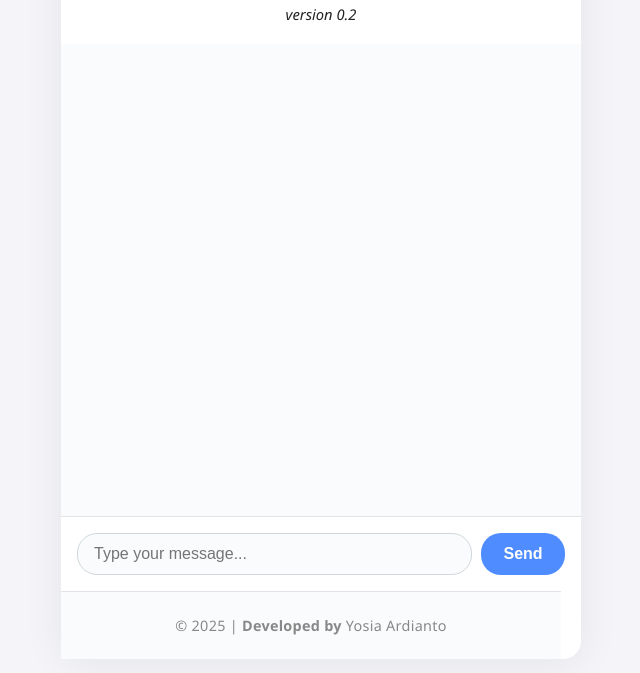
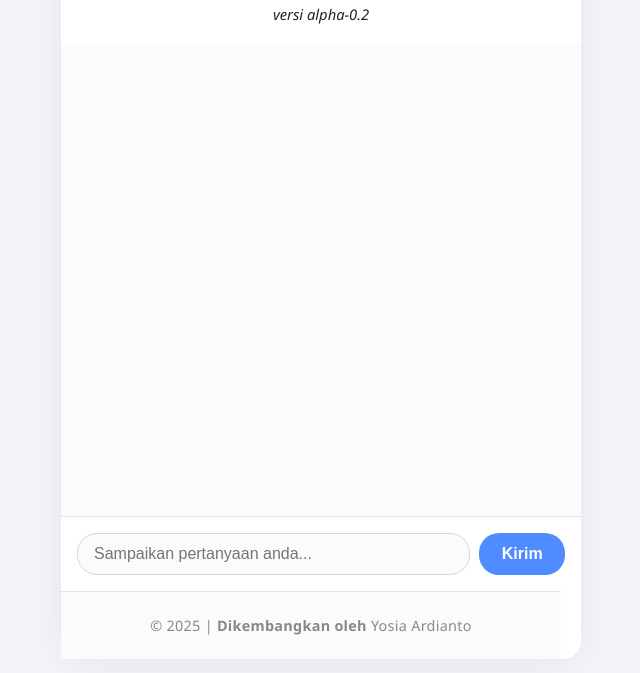
Before and after one commit to legalera/legalera.github.io, a plain HTML site: page index.html in a window 1280 px wide. Shown: the part 85-758 px from the top of the page, without its empty margins (319-959 px from the left). Drawn offline with nearby package versions, Linux system fonts and the light colour scheme.

Commit message:
Language to indonesian

```diff
--- a/index.html
+++ b/index.html
@@ -5,20 +5,20 @@
 	<meta name="viewport" content="width=device-width, initial-scale=1.0">
 	<link rel="stylesheet" href="assets/style/style.css">
 	<script src="https://cdn.jsdelivr.net/npm/marked/marked.min.js"></script>
-	<title>Lexera AI - Asisten Hukum AI oleh LSHI dan LEI</title>
+	<title>Lexera AI - Asisten Hukum AI oleh LSHI dan LEI (ver. alpha-0.2)</title>
 </head>
 <body>
    <div class="chat-container">
     <header>
       <h1>LEXERA AI: Asisten Hukum Anda</h1>
-      <p><i>version 0.2</i></p>
+      <p><i>versi alpha-0.2</i></p>
     </header>
     <main id="chat"></main>
     <form class="input-row" onsubmit="return false;">
-      <input type="text" id="input" placeholder="Type your message..." autocomplete="off" />
-      <button type="button" id="send">Send</button>
+      <input type="text" id="input" placeholder="Sampaikan pertanyaan anda..." autocomplete="off" />
+      <button type="button" id="send">Kirim</button>
     </form>
-  <footer><p>&copy; 2025 | <b>Developed by </b>Yosia Ardianto </p></footer>
+  <footer><p>&copy; 2025 | <b>Dikembangkan oleh </b>Yosia Ardianto </p></footer>
   </div>
   <script src="script.js"></script>
 </body>
```
